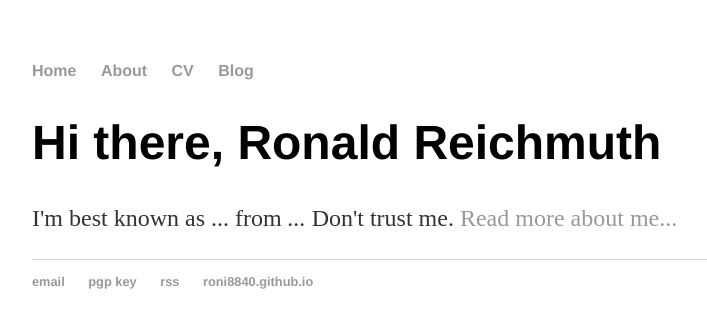
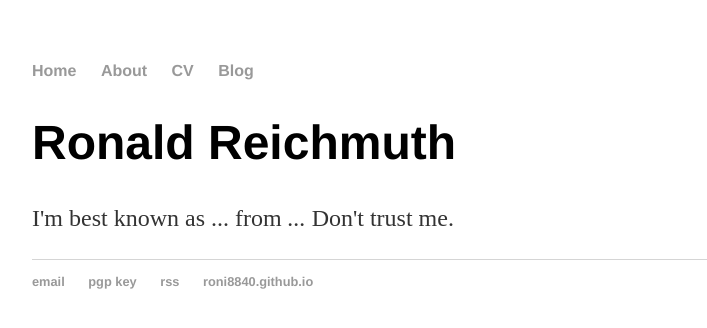
Before and after one commit to ronaldreichmuth/ronaldreichmuth.github.io, a Jekyll site: the page built from about/index.html, in a window 1280 px wide. Shown: the top 328 px of the page, without its empty margins (160-867 px from the left). Built offline with Jekyll 4.4.1, drawn with Linux system fonts in a browser that asks for light colours.

Commit message:
Update index.html

```diff
--- a/about/index.html
+++ b/about/index.html
@@ -1,8 +1,8 @@
 ---
 layout: default
-title: Hank Quinlan, Horrible Cop
+title: Ronald Reichmuth
 ---
 <div class="blurb">
-	<h1>Hi there, Ronald Reichmuth</h1>
-	<p>I'm best known as ... from <em>...</em> Don't trust me. <a href="/about">Read more about me...</a></p>
+	<h1>Ronald Reichmuth</h1>
+	<p>I'm best known as ... from <em>...</em> Don't trust me.</p>
 </div><!-- /.blurb -->
```
